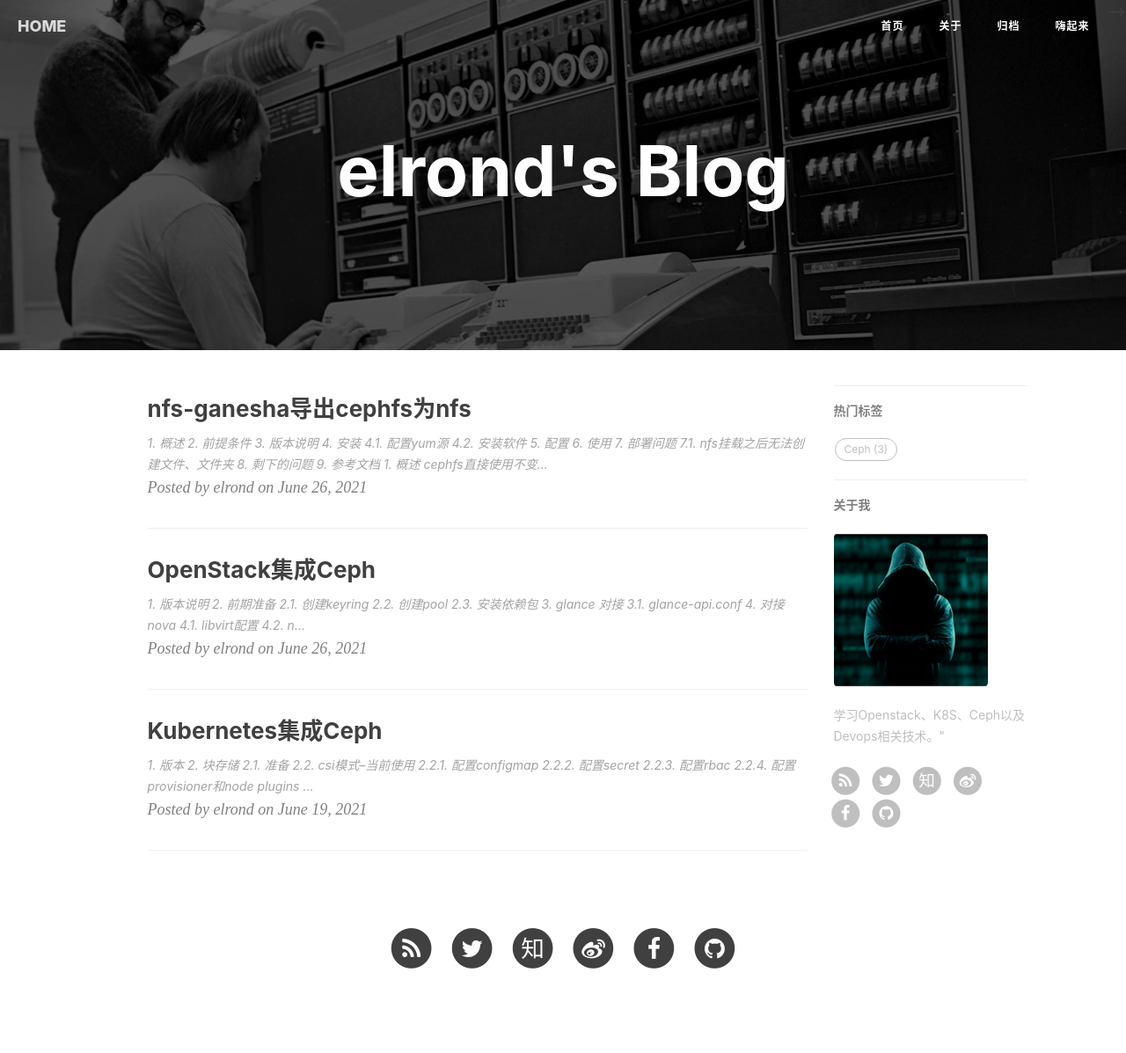
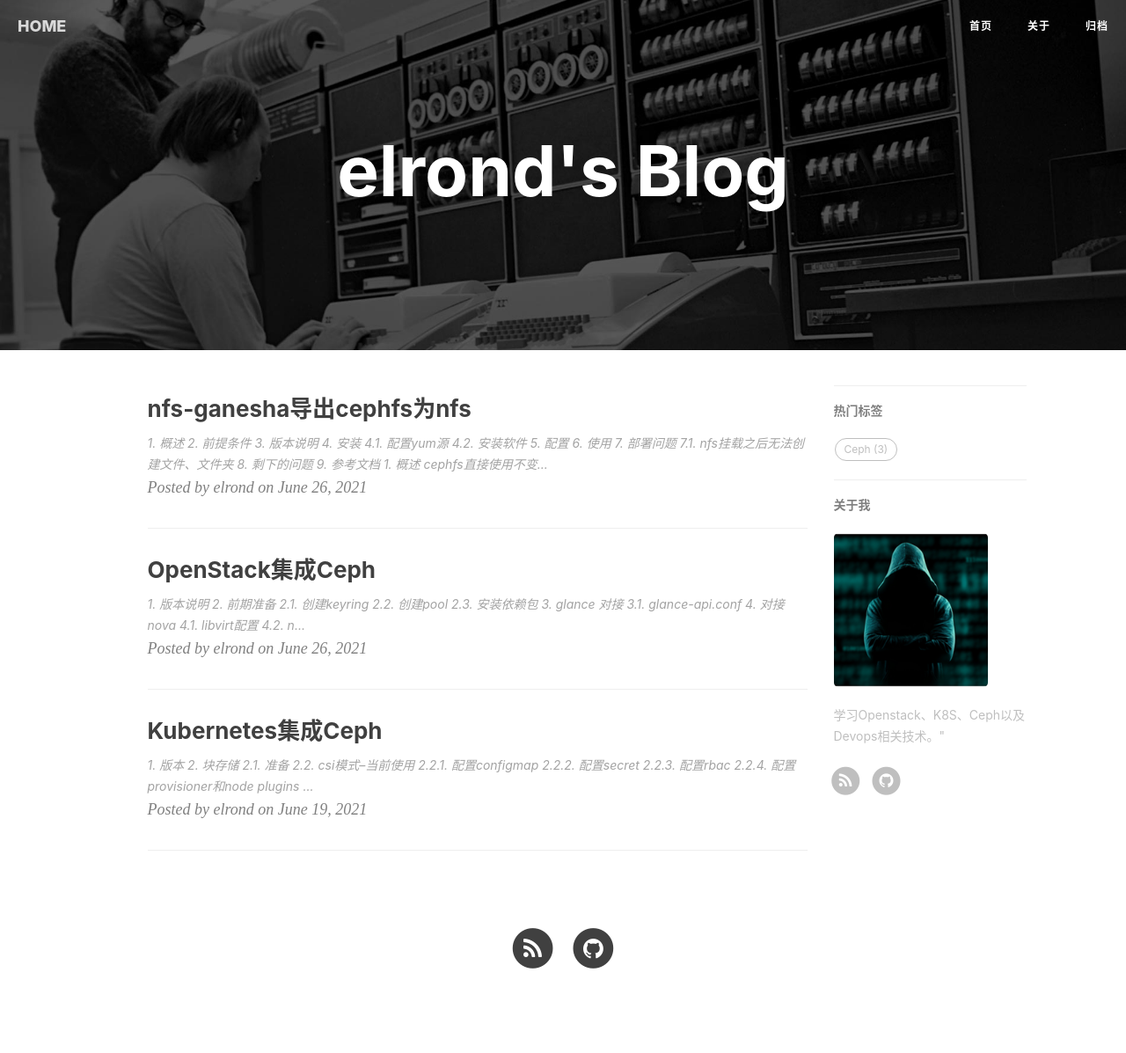
Before and after one commit to elrondwong/elrond.wang, a Jekyll site: the page built from index.html, in a window 1280 px wide. Shown: the whole page at 88% size. Built offline with Jekyll 4.4.1, drawn with Linux system fonts in a browser that asks for light colours; the list of posts is cut into pages by our own code; comment, search, counter and statistics services are not loaded.

```diff
--- a/_config.yml
+++ b/_config.yml
@@ -12,11 +12,11 @@ default_header_image: img/post-bg-universe.jpg
 
 # SNS settings
 RSS: true
-weibo_username:     gfengwong
-zhihu_username:     GfengWong
+# weibo_username:     gfengwong
+# zhihu_username:     GfengWong
 github_username:    elrondwong
-twitter_username:  GfengWong
-facebook_username:  GfengWong
+# twitter_username:  GfengWong
+# facebook_username:  GfengWong
 
 # Build settings
 # from 2016, 'pygments' is unsupported on GitHub Pages. Use 'rouge' for highlighting instead.
--- a/_includes/nav.html
+++ b/_includes/nav.html
@@ -24,11 +24,6 @@
                         <a href="{{ page.url | prepend: site.baseurl }}">{{ page.title }}</a>
                     </li>
                     {% endif %}{% endfor %}
-                    <!--> <li>
-                        <a title="嗨起来" href='javascript:(function(c){var b=c.getElementsByTagName("head")[0];a=c.createElement("script");a.type="text/javascript";a.src=unescape("%2Fjs%2Fharlem-shake.js");a.async=true;b.appendChild(a);})(document);'>
-                            嗨起来
-                        </a>
-                    </li>-->
                 </ul>
             </div>
         </div>
```
